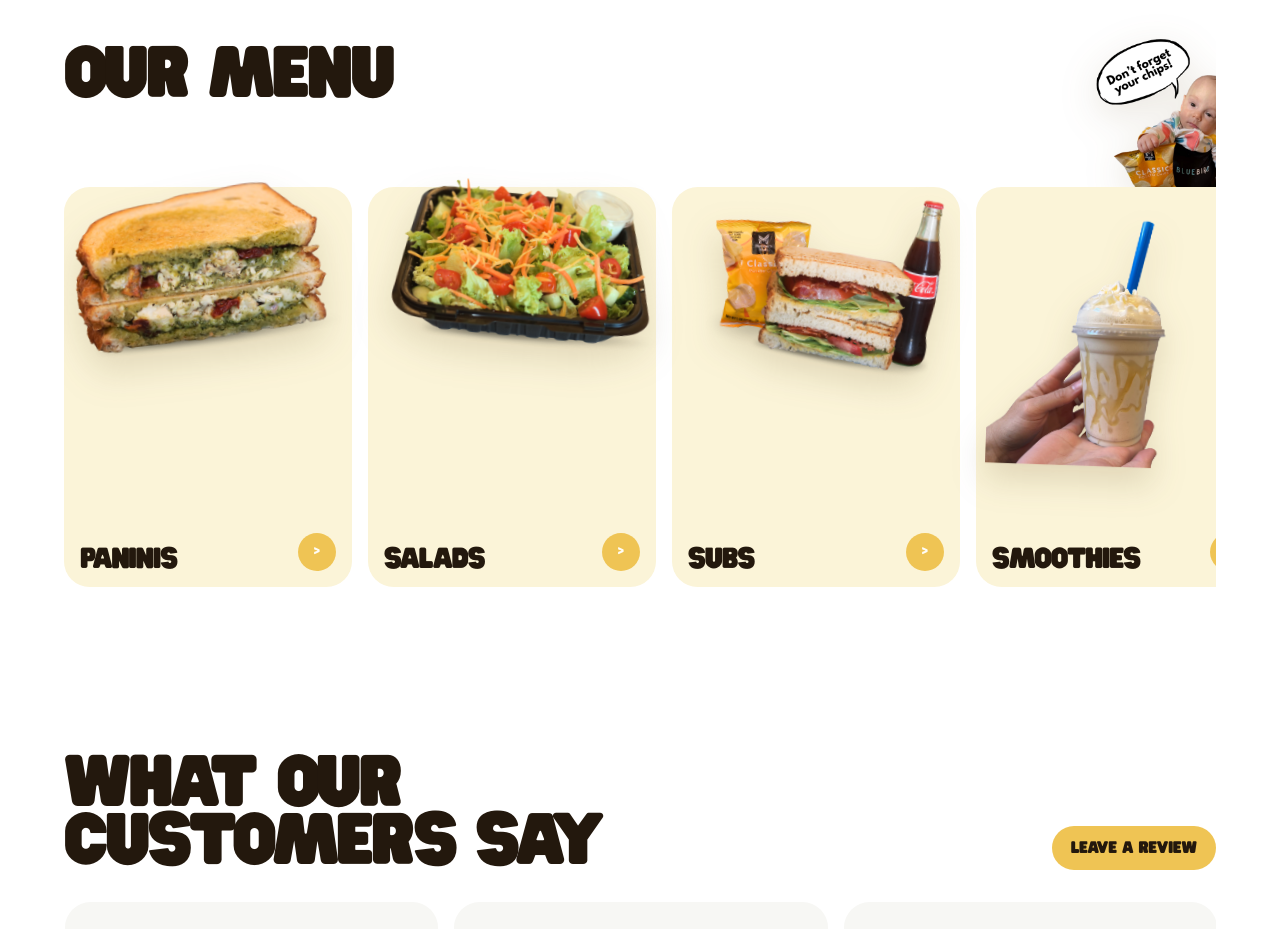
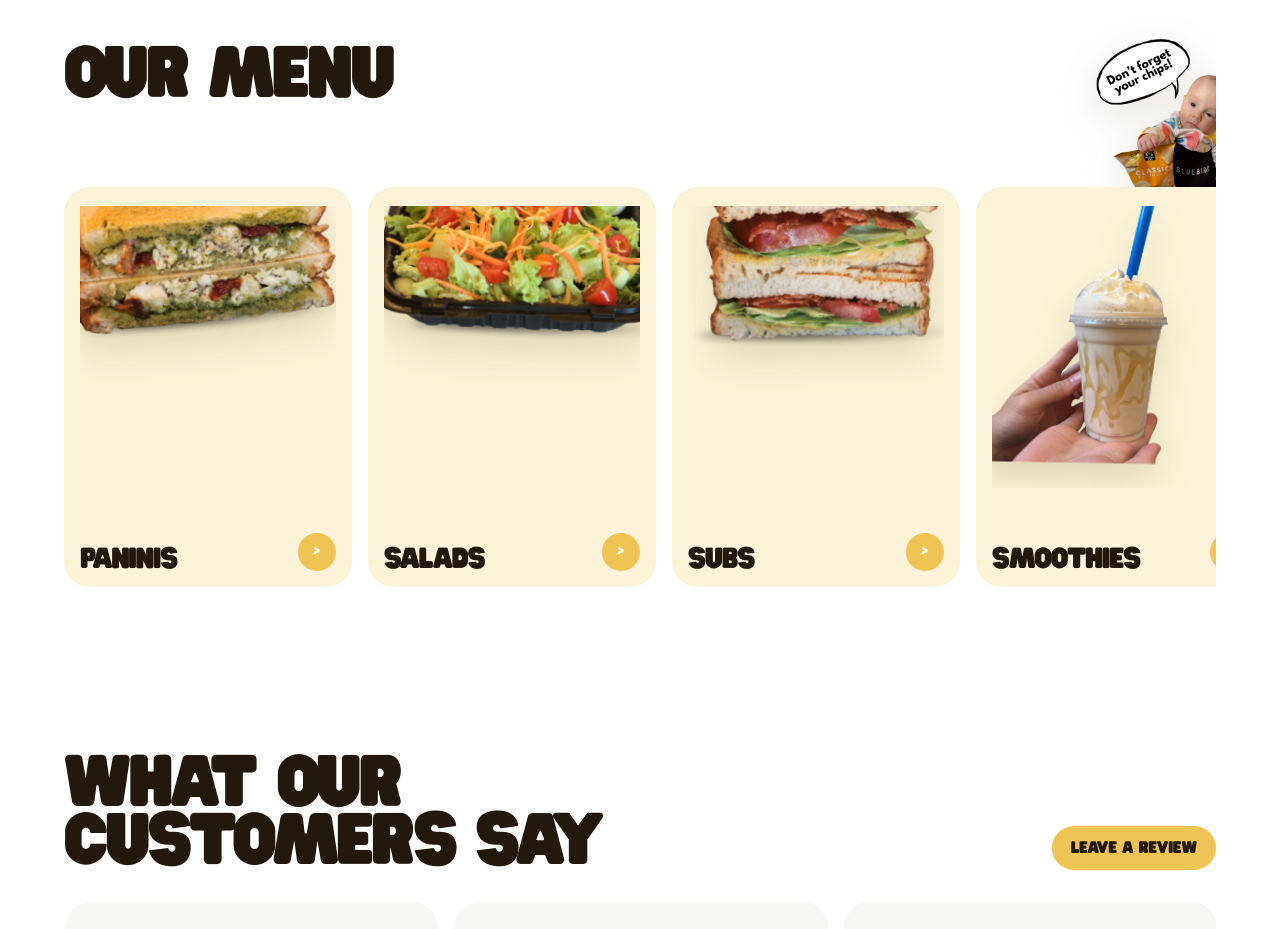
Before and after one commit to andrewchwalik/bluebird, a React (Vite) app: page / in a window 1280 px wide. Shown: the part 2160-3089 px from the top of the page. Built offline with nearby package versions, Linux system fonts and the light colour scheme; no server answers.

Commit message:
Refine home menu card composition

```diff
--- a/src/App.css
+++ b/src/App.css
@@ -697,12 +697,12 @@ main {
   display: flex;
   align-items: flex-start;
   justify-content: center;
-  min-height: 18rem;
-  overflow: visible;
+  min-height: 14.75rem;
+  overflow: hidden;
 }
 
 .menu-showcase-image img {
-  width: min(17.5rem, 100%);
+  width: min(18.5rem, 112%);
   height: auto;
   object-fit: contain;
   filter: drop-shadow(0 1rem 1rem rgba(108, 76, 31, 0.18));
@@ -710,27 +710,27 @@ main {
 }
 
 .menu-category-image-one img {
-  transform: translate(-0.3rem, -1.6rem) rotate(-6deg) scale(1.16);
+  transform: translate(-0.35rem, -3rem) rotate(-4deg) scale(1.26);
 }
 
 .menu-category-image-two img {
-  transform: translate(0.55rem, -1.75rem) rotate(5deg) scale(1.12);
+  transform: translate(0.25rem, -2.8rem) rotate(2deg) scale(1.28);
 }
 
 .menu-category-image-three img {
-  transform: translate(0.8rem, -1.45rem) rotate(10deg) scale(1.08);
+  transform: translate(0.4rem, -2.7rem) rotate(-2deg) scale(1.23);
 }
 
 .menu-category-image-four img {
-  transform: translateY(0.15rem) rotate(2deg) scale(1.02);
+  transform: translateY(-0.55rem) rotate(1deg) scale(1.08);
 }
 
 .menu-category-image-five img {
-  transform: translate(-0.25rem, -1.15rem) rotate(-4deg) scale(1.04);
+  transform: translate(-0.1rem, -2.1rem) rotate(-1deg) scale(1.2);
 }
 
 .menu-category-image-six img {
-  transform: translate(0.35rem, -1rem) rotate(6deg) scale(1);
+  transform: translate(0.65rem, -2rem) rotate(8deg) scale(1.16);
 }
 
 .menu-showcase-footer {
--- a/src/App.tsx
+++ b/src/App.tsx
@@ -5,10 +5,11 @@ import bluebirdVisitorsImage from '../img/bluebird-visitors.jpg'
 import dontForgetYourChipsImage from '../img/dont-forget-your-chips.png'
 import honeyBeeImage from '../img/products/honey-bee.png'
 import chickenPestoImage from '../img/sandwiches/chicken-pesto.png'
+import bltImage from '../img/sandwiches/blt.png'
 import barnyardImage from '../img/salads/barnyard.png'
 import rockinRobinImage from '../img/salads/rockin-robin.png'
+import chipsImage from '../img/snacks/chips.png'
 import kidsGrilledCheeseImage from '../img/sandwiches/kids-grilled-cheese.png'
-import strawberryCupImage from '../img/snacks/strawberry-cup.png'
 import SiteNav from './SiteNav'
 import './App.css'
 
@@ -75,8 +76,8 @@ const menuCategories = [
     title: 'Subs',
     lines: ['Subs'],
     imageClass: 'menu-category-image-three',
-    imageSrc: headerSandwichImage,
-    imageAlt: 'Bluebird sandwich combo',
+    imageSrc: bltImage,
+    imageAlt: 'BLT sandwich',
     href: '/menu/#subs',
   },
   {
@@ -101,8 +102,8 @@ const menuCategories = [
     title: 'Snacks',
     lines: ['Snacks'],
     imageClass: 'menu-category-image-six',
-    imageSrc: strawberryCupImage,
-    imageAlt: 'Fresh strawberry cup',
+    imageSrc: chipsImage,
+    imageAlt: 'Bag of chips',
     href: '/menu/#snacks',
   },
 ]
```
